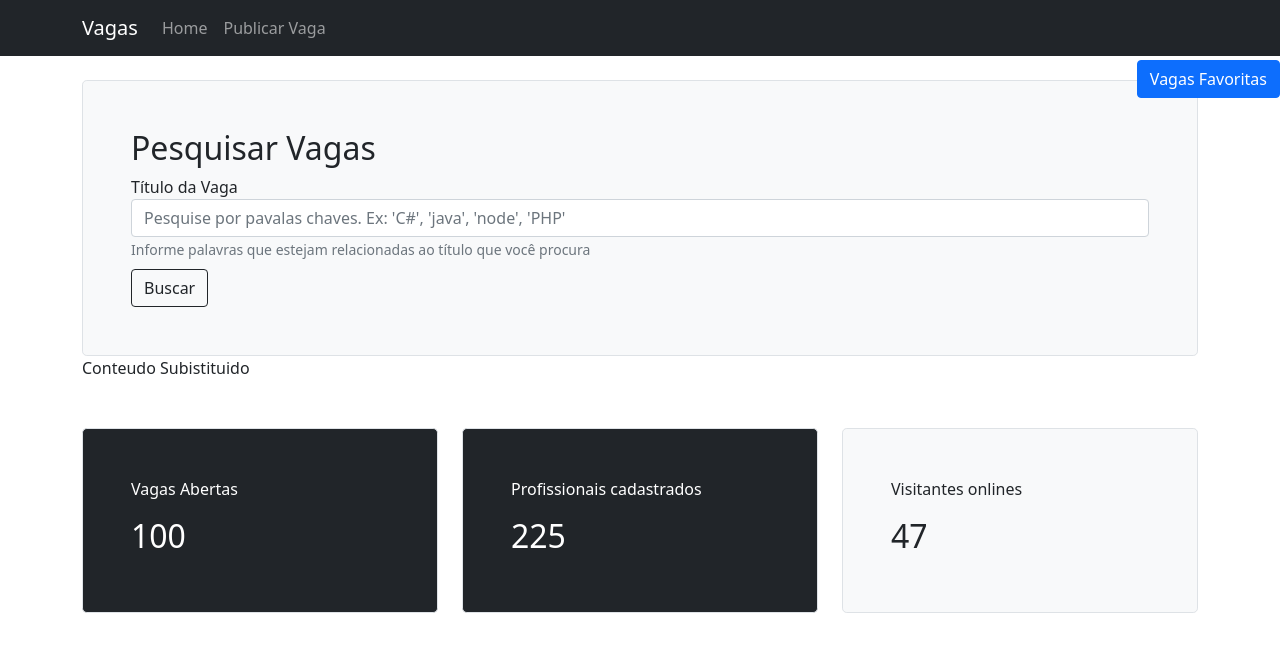
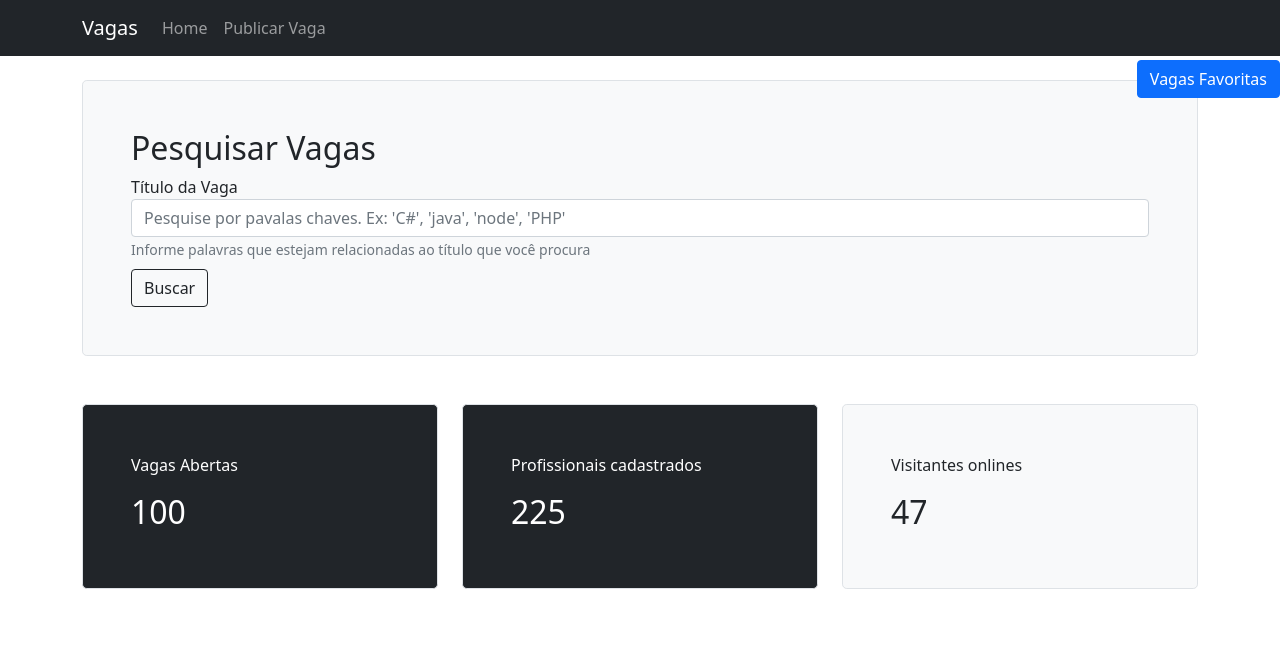
Before and after one commit to Jhonatan-Azevedo/Vagas, a Vue app: page / in a window 1280 px wide. Shown: the top 652 px of the page. Built offline with nearby package versions, Linux system fonts and the light colour scheme.

Commit message:
ADD: concluindo lista de vagas

```diff
--- a/src/components/comuns/ListaVagas.vue
+++ b/src/components/comuns/ListaVagas.vue
@@ -1,6 +1,5 @@
 <template>
   <section>
-    <slot >
     <!-- Start - VagaCard -->
     <div class="row mt-5" v-for="(vaga, index) in vagas" :key="index">
       <div class="col">
@@ -8,7 +7,6 @@
       </div>
     </div>
     <!-- End - VagaCard -->
-    </slot>
   </section>
 </template>
 
--- a/src/components/views/HomeVagas.vue
+++ b/src/components/views/HomeVagas.vue
@@ -9,10 +9,7 @@
       </div>
       <!-- End - PesquisarVaga -->
 
-      <ListaVagas>
-        <p>Conteudo Subistituido</p>
-      </ListaVagas>
-
+      <ListaVagas />
       <!-- Start - IndicadorDados -->
       <div class="row mt-5">
         <div class="col-4">
```
Lines whose indentation alone changed are shown as unchanged.
